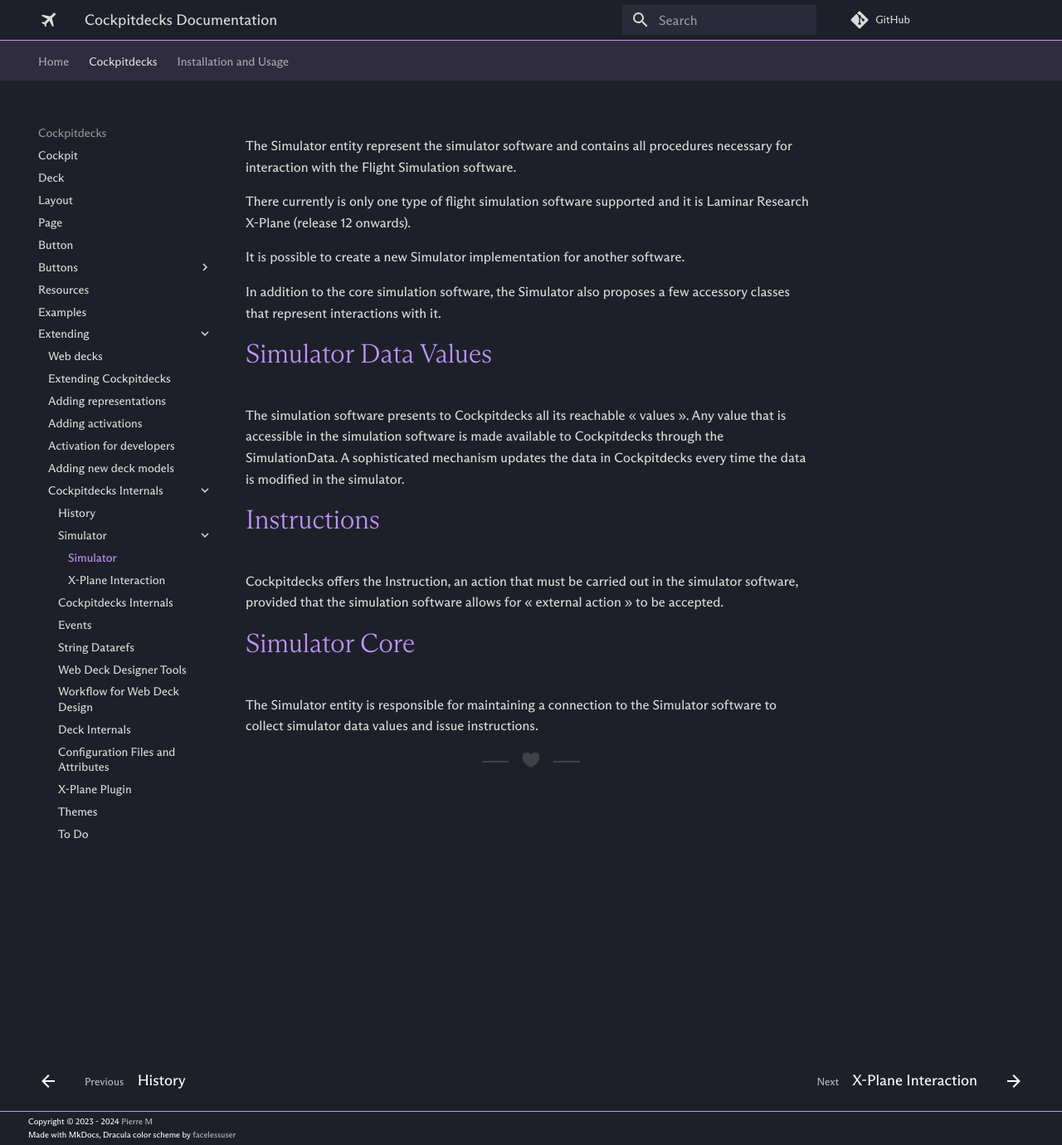
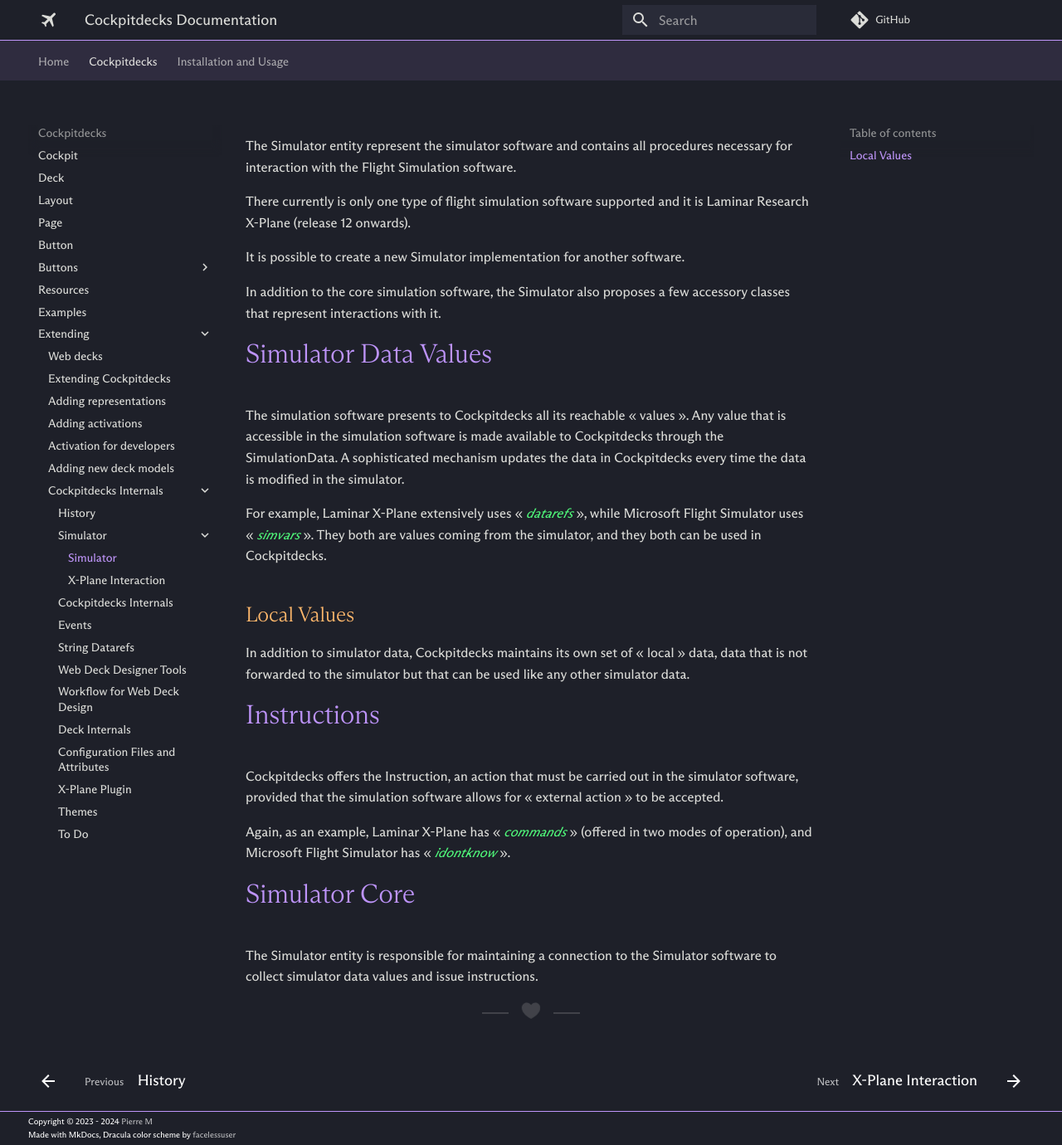
Before and after one commit to devleaks/cockpitdecks-docs, an MkDocs documentation site: the page built from docs/Extending/Simulator.md, in a window 1280 px wide and 1380 px high. Shown: the whole window at 83% size. Built offline with MkDocs 1.6.1 and Material for MkDocs 9.7.7, drawn with Linux system fonts in a browser that asks for light colours; a script that is not in the unit is left out; comment, search, counter and statistics services are not loaded.

Commit message:
misc addition and corrections

```diff
--- a/docs/Extending/Simulator.md
+++ b/docs/Extending/Simulator.md
@@ -10,10 +10,18 @@
 
 The simulation software presents to Cockpitdecks all its reachable « values ». Any value that is accessible in the simulation software is made available to Cockpitdecks through the SimulationData. A sophisticated mechanism updates the data in Cockpitdecks every time the data is modified in the simulator.
 
+For example, Laminar X-Plane extensively uses « *datarefs* », while Microsoft Flight Simulator uses « *simvars* ». They both are values coming from the simulator, and they both can be used in Cockpitdecks.
+
+## Local Values
+
+In addition to simulator data, Cockpitdecks maintains its own set of « local » data, data that is not forwarded to the simulator but that can be used like any other simulator data.
+
 # Instructions
 
 Cockpitdecks offers the Instruction, an action that must be carried out in the simulator software, provided that the simulation software allows for « external action » to be accepted.
 
+Again, as an example, Laminar X-Plane has « *commands* » (offered in two modes of operation), and Microsoft Flight Simulator has « *idontknow* ».
+
 # Simulator Core
 
 The Simulator entity is responsible for maintaining a connection to the Simulator software to collect simulator data values and issue instructions.
```
Also changed, not shown: docs/Extending/Adding New Deck Models.md (+1 -1 lines), docs/Extending/Internals/Deck Internals.md (+7 -6 lines), docs/Extending/The New View Attribute.md (+9 -0 lines), docs/Extending/Web Decks.md (+5 -2 lines), docs/images/virtual-xtouchmini.png (added).
